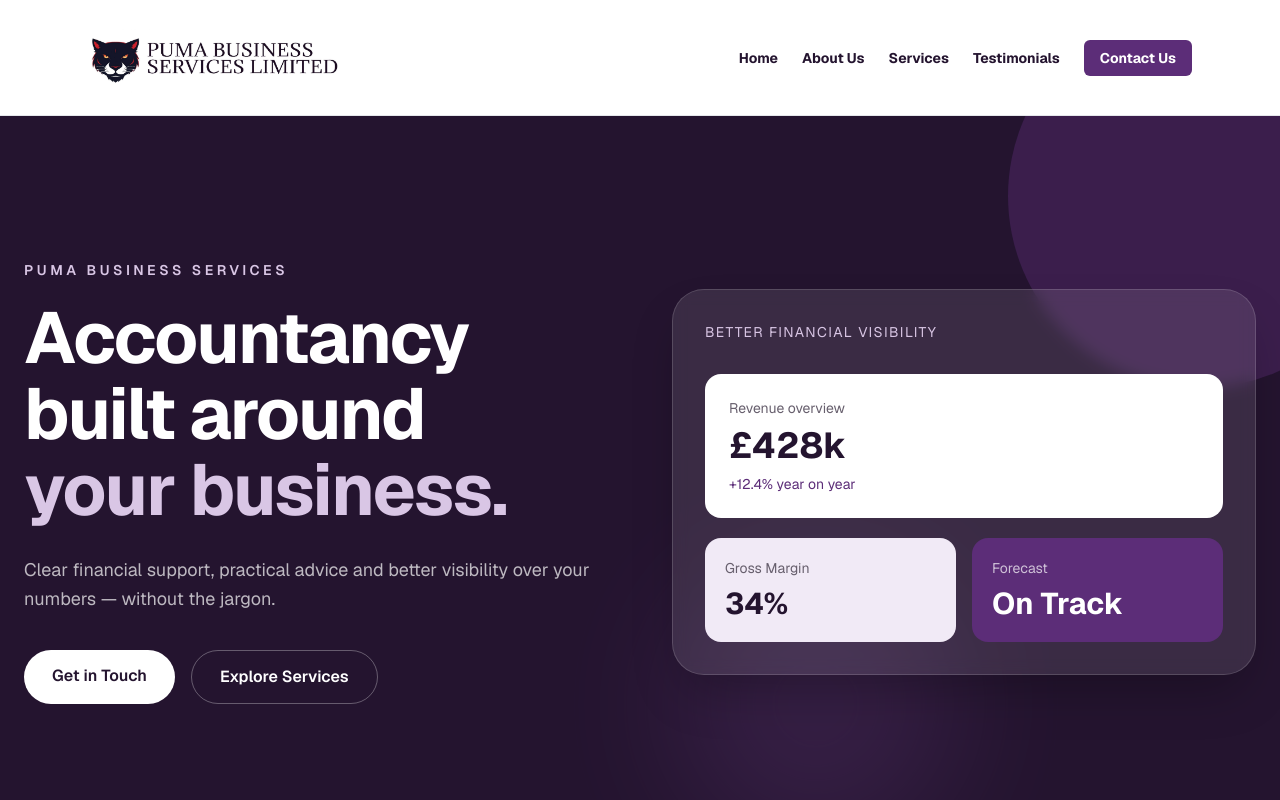
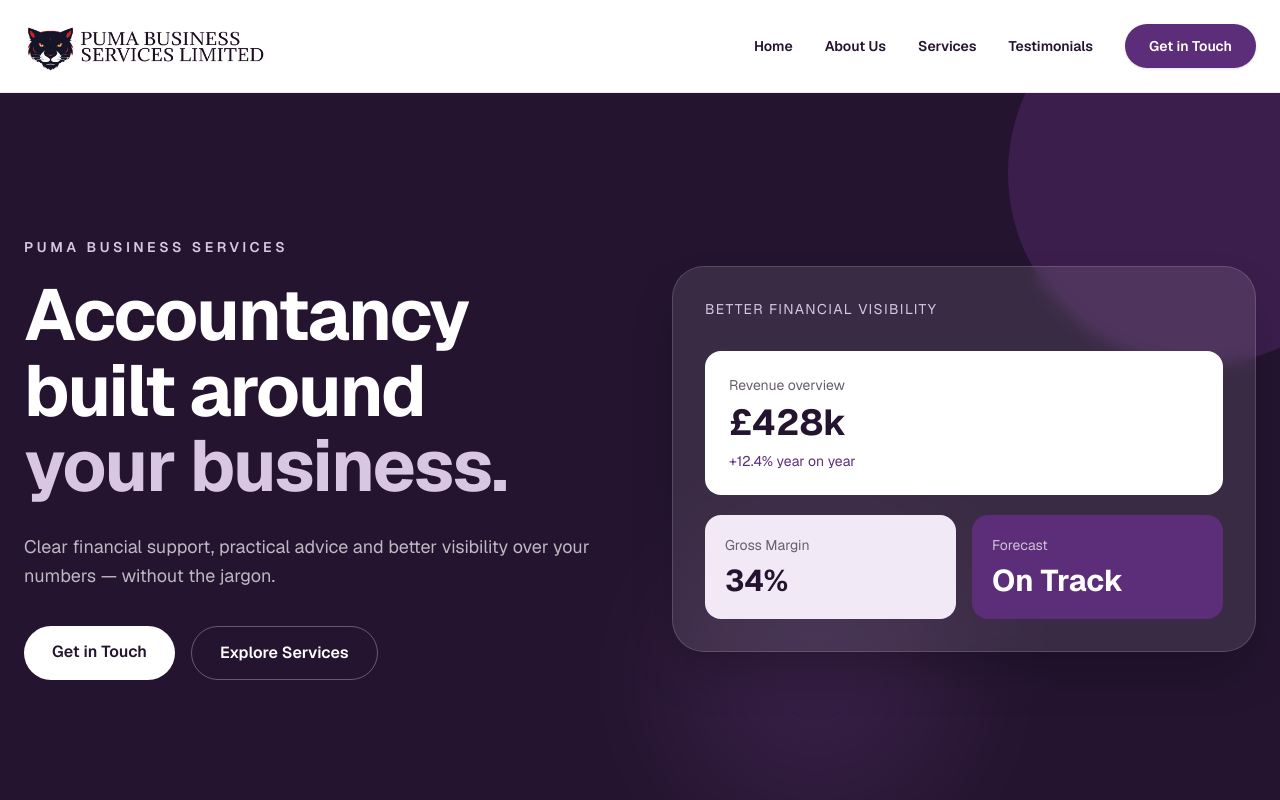
Before and after one commit to pumabs/puma-business-services, a Next.js app: page / in a window 1280 px wide. Shown: the top 800 px of the page. Built offline with nearby package versions, Linux system fonts and the light colour scheme.

Commit message:
Refactor Header component for improved layout and styles

```diff
--- a/app/components/Header.tsx
+++ b/app/components/Header.tsx
@@ -16,69 +16,80 @@ export default function Header() {
   ];
 
   return (
-    <header className="bg-white border-b border-gray-200">
-      <div className="max-w-6xl mx-auto flex flex-col md:flex-row md:items-center md:justify-between px-6 py-4">
-        {/* Logo row */}
-        <div className="flex items-center justify-between md:justify-start">
-          <Link href="/" className="flex items-center" onClick={() => setIsOpen(false)}>
+    <header className="sticky top-0 z-50 bg-white/95 backdrop-blur-md border-b border-brand-purple-soft/40">
+      <div className="max-w-7xl mx-auto px-6">
+        <div className="flex items-center justify-between min-h-[92px]">
+
+          {/* Logo */}
+          <Link
+            href="/"
+            className="flex items-center"
+            onClick={() => setIsOpen(false)}
+          >
             <Image
               src="/pbs_logo.jpg"
               alt="Puma Business Services Limited"
-              width={250}
+              width={260}
               height={100}
               priority
+              className="w-[210px] sm:w-[240px] h-auto"
             />
           </Link>
 
-          {/* Mobile burger button — sits in this same row, right-aligned, next to logo */}
-          <button
-            className="md:hidden text-brand-navy"
-            onClick={() => setIsOpen(!isOpen)}
-            aria-label="Toggle menu"
-          >
-            {isOpen ? <X size={28} /> : <Menu size={28} />}
-          </button>
-        </div>
-
           {/* Desktop nav */}
-        <nav className="hidden md:flex items-center gap-6 text-sm font-bold text-brand-navy">
+          <nav className="hidden md:flex items-center gap-8">
             {navLinks.map((link) => (
               <Link
                 key={link.href}
                 href={link.href}
-              className="hover:text-brand-red transition-colors"
+                className="relative text-sm font-semibold text-brand-purple-dark transition-colors hover:text-brand-purple group"
               >
                 {link.label}
+                <span className="absolute -bottom-2 left-0 w-0 h-0.5 bg-brand-purple transition-all duration-300 group-hover:w-full" />
               </Link>
             ))}
+
             <Link
               href="/contact"
-            className="bg-brand-red hover:bg-brand-orange text-white px-4 py-2 rounded-md transition-colors"
+              className="bg-brand-purple text-white hover:bg-brand-purple-mid transition-colors px-6 py-3 rounded-full text-sm font-semibold shadow-sm"
             >
-            Contact Us
+              Get in Touch
             </Link>
           </nav>
 
-        {/* Mobile dropdown menu — appears below the logo row */}
+          {/* Mobile menu button */}
+          <button
+            className="md:hidden flex items-center justify-center w-11 h-11 rounded-full bg-brand-lilac text-brand-purple-dark"
+            onClick={() => setIsOpen(!isOpen)}
+            aria-label="Toggle menu"
+          >
+            {isOpen ? <X size={24} /> : <Menu size={24} />}
+          </button>
+        </div>
+
+        {/* Mobile menu */}
         {isOpen && (
-          <nav className="md:hidden flex flex-col gap-4 mt-4 text-sm font-bold text-brand-navy border-t border-gray-200 pt-4">
+          <nav className="md:hidden border-t border-brand-purple-soft/40 py-5">
+            <div className="flex flex-col gap-2">
               {navLinks.map((link) => (
                 <Link
                   key={link.href}
                   href={link.href}
-                className="hover:text-brand-red transition-colors"
+                  className="px-4 py-3 rounded-xl text-brand-purple-dark font-semibold hover:bg-brand-lilac transition-colors"
                   onClick={() => setIsOpen(false)}
                 >
                   {link.label}
                 </Link>
               ))}
+
               <Link
                 href="/contact"
-              className="bg-brand-red hover:bg-brand-orange text-white px-4 py-2 rounded-md text-center transition-colors"
+                className="mt-2 bg-brand-purple text-white px-5 py-3.5 rounded-full text-center font-semibold hover:bg-brand-purple-mid transition-colors"
                 onClick={() => setIsOpen(false)}
               >
-              Contact Us
+                Get in Touch
               </Link>
+            </div>
           </nav>
         )}
       </div>
```
Lines whose indentation alone changed are shown as unchanged.
